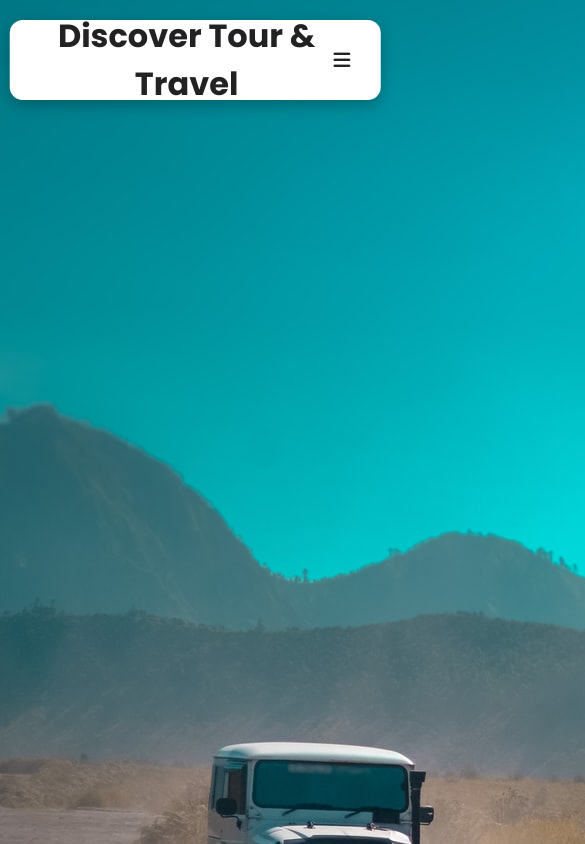
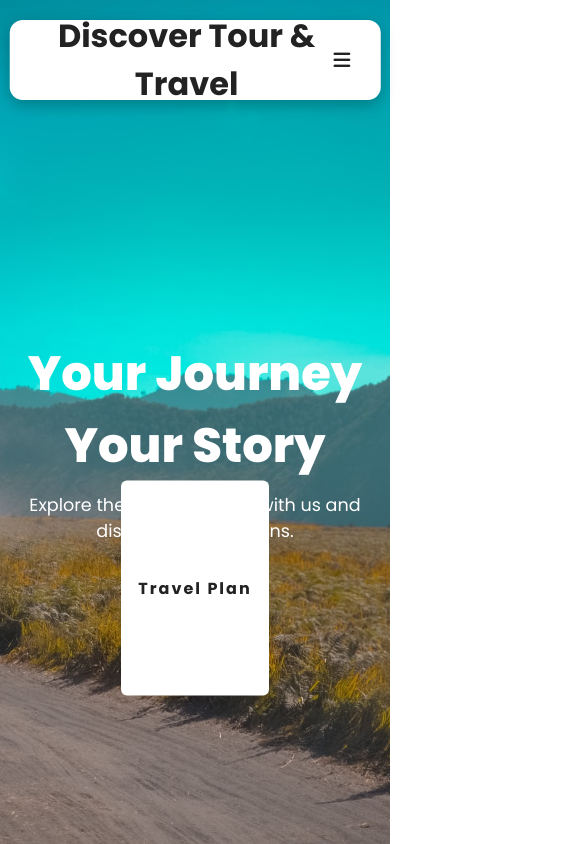
Before and after one commit to ArhanKonuksal/Travel-Agency-fe, a React (Create React App) app: page / in a window 390 px wide. Shown: the top 844 px of the page, 585 px wide, since content can reach past the window. Built offline with nearby package versions, Linux system fonts and the light colour scheme.

Commit message:
Hero components added and Pages started

```diff
--- a/src/components/Hero.js
+++ b/src/components/Hero.js
@@ -1,20 +1,16 @@
-import assets from '../assets/12.jpg'
 import "./HeroStyles.css";
 
-function Hero() {
-   const heroImage = require('../assets/12.jpg');
-  return (
-    <>
-      <div className="hero">
-        <img
-          alt="HeroImg"
-          src={heroImage}
-        />
+function Hero(props) {
+  return (<>
+  <div className={props.cName}>
+    <img alt="HeroImg"src={props.heroImg}/>
+
+
         <div className="hero-text">
-            <h1>Your Journey Your Story</h1>
-            <p>Explore the world of travel with us and discover new horizons.</p>
-            <a href="/">
-                Travel Plan
+            <h1>{props.title}</h1>
+            <p>{props.text}</p>
+            <a href={props.url} className={props.btnClass}>
+                {props.buttonText}
             </a>
         </div>
       </div>
--- a/src/components/HeroStyles.css
+++ b/src/components/HeroStyles.css
@@ -0,0 +1,70 @@
+.hero {
+    width: 100%;
+    height: 100vh;
+    position: relative;
+}
+
+.hero-mid{
+    width: 100%;
+    height: 70vh;
+    position: relative;
+}
+
+img {
+    width: 100%;
+    height: 100%;
+    object-fit: cover;
+}
+
+.hero-text {
+    position: absolute;
+    top: 55%;
+    left: 50%;
+    transform: translate(-50%, -50%);
+    width: 100%;
+}
+
+.hero-text h1 {
+    font-size: 3rem;
+    font-weight: 800;
+    background: white;
+    -webkit-background-clip: text;
+    -webkit-text-fill-color: transparent;
+}
+
+.hero-text p {
+    font-size: 1.3rem;
+    color: #fff;
+    padding: 0.5rem 0 2rem 0;
+}
+
+.hero-text .show {
+    text-decoration: none;
+    background: #fff;
+    padding: 1rem 2rem;
+    border-radius: 6px;
+    font-size: 1.1rem;
+    font-weight: bold;
+    letter-spacing: 2px;
+    color: #222;
+}
+
+
+.hero-text .hide{
+    display: none;
+}
+@media screen and (max-width: 555px) {
+    .hero-text h1 {
+        padding: 10px 20px;
+    }
+
+    .hero-text p {
+        font-size: 1.1rem;
+        padding: 0 0 2rem;
+    }
+   .hero-text .show {
+        padding: 6rem 1.1rem;
+        border-radius: 6px;
+        font-size: 1rem;
+    }
+}
--- a/src/routes/About.js
+++ b/src/routes/About.js
@@ -1,11 +1,19 @@
+import Hero from "../components/Hero"
+import Navbar from "../components/Navbar"
+import AboutImg from "../assets/night.jpg"
+
 function About (){
     return(
         <>
-        <h1>This is About</h1>
+        <Navbar />
+    <Hero
+    cName="hero-mid"
+    heroImg={AboutImg}
+    title="About"
 
-        </>
-
-
+    btnClass="hide"
+    />
+    </>
     )
 }
 
--- a/src/routes/Contact.js
+++ b/src/routes/Contact.js
@@ -1,8 +1,13 @@
-function Contact(){
-    return(
-        <>
-        <h1>This is Contact</h1>
-        </>
-    )
+import Hero from "../components/Hero";
+import Navbar from "../components/Navbar";
+import ContactImg from "../assets/2.jpg";
+
+function Contact() {
+  return (
+    <>
+      <Navbar />
+      <Hero cName="hero-mid" heroImg={ContactImg} title="Contact" />
+    </>
+  );
 }
 export default Contact;
--- a/src/routes/Home.js
+++ b/src/routes/Home.js
@@ -1,11 +1,20 @@
 import Hero from "../components/Hero"
 import Navbar from "../components/Navbar"
+import HomeImg from "../assets/12.jpg"
 
 function Home (){
     return(
     <>
     <Navbar />
-    <Hero />
+    <Hero
+    cName="hero"
+    heroImg={HomeImg}
+    title="Your Journey Your Story"
+    text="Explore the world of travel with us and discover new horizons."
+    buttonText="Travel Plan"
+    url="/"
+    btnClass="show"
+    />
     </>
     );
 }
--- a/src/routes/Inclusive.js
+++ b/src/routes/Inclusive.js
@@ -1,8 +1,17 @@
-function Inclusive(){
-    return(
-        <>
-        <h1>This is Inclusive</h1>
-        </>
-    )
+import Hero from "../components/Hero";
+import Navbar from "../components/Navbar";
+import İnclusiveImg from "../assets/1.jpg";
+function Inclusive() {
+  return (
+    <>
+      <Navbar />
+      <Hero
+        cName="hero-mid"
+        heroImg={İnclusiveImg}
+        title="Inclusive"
+        text="Travel the world to your fullest with our tours that we have specially arranged for you."
+      />
+    </>
+  );
 }
 export default Inclusive;
```
Also changed, not shown: 1 other file (tests, documents, lock files or other folders).
